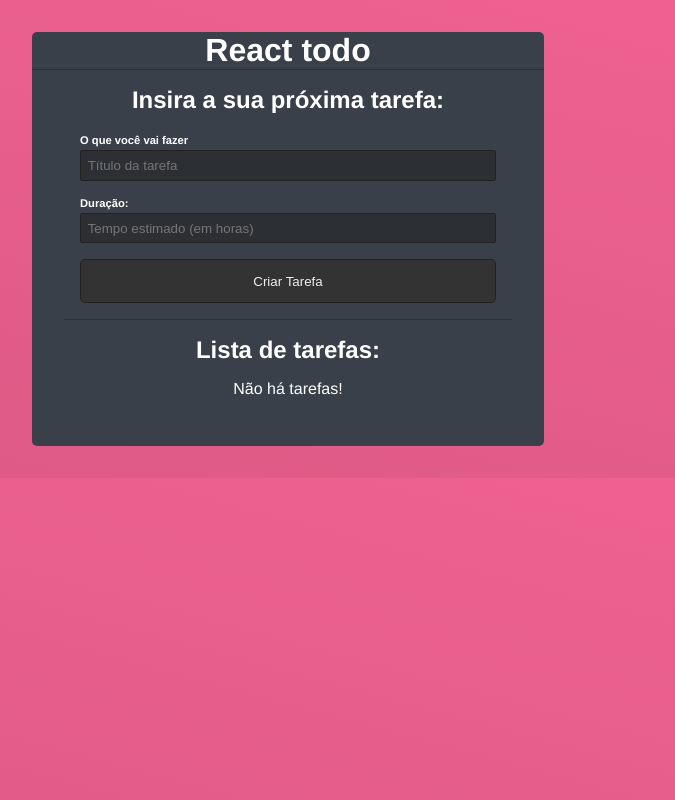
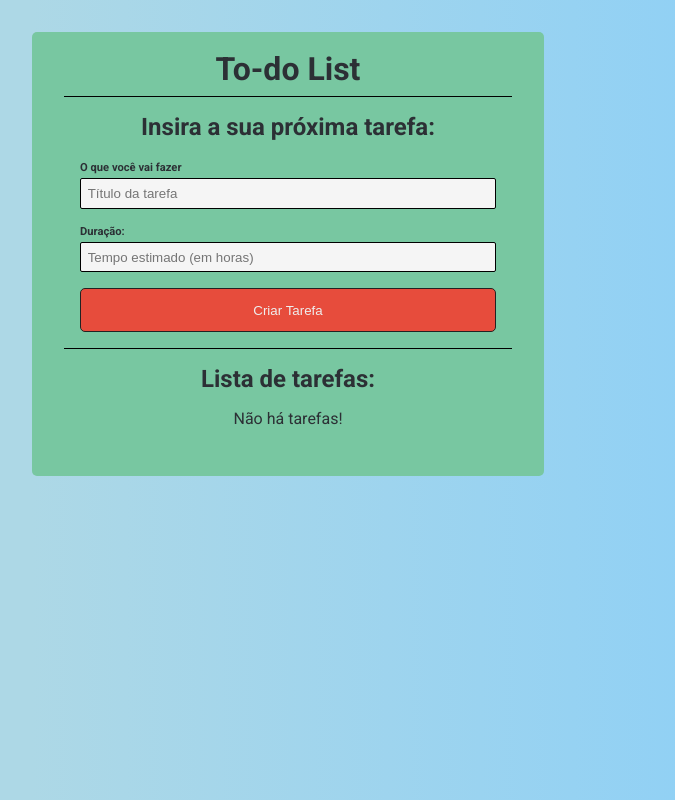
Before and after one commit to vitorlvr/todo-list, a React (Create React App) app: page / in a window 1280 px wide. Shown: the whole page, without its empty margins (352-1027 px from the left). Built offline with nearby package versions, Linux system fonts and the light colour scheme; data requests are answered from the project's data file.

Commit message:
feat + fix: melhorando Ux/Ui e corrigindo erros

```diff
--- a/public/index.html
+++ b/public/index.html
@@ -8,6 +8,7 @@
     <meta name="description" content="Web site created using create-react-app"/>
     <link rel="apple-touch-icon" href="%PUBLIC_URL%/logo192.png" />
     <link rel="manifest" href="%PUBLIC_URL%/manifest.json" />
+    <link rel="stylesheet" href="https://fonts.googleapis.com/css2?family=Roboto:wght@400;700&display=swap">
     <title>To-do List</title>
   </head>
   <body>
--- a/src/App.css
+++ b/src/App.css
@@ -1,14 +1,16 @@
 .App {
     width: 40%;
     margin: 2em auto;
-    background-color: #394049;
+    background-color: #78c7a1; /* Verde claro complementar ao azul do fundo */
+    padding-top: 10px;
     border-radius: 5px;
-    color: #fff;
+    color: #2c3035;
 }
 
 .todo-header {
-    padding: 0.em;
-    border-bottom: 1px solid #2c3035;
+    padding: 0.5em;
+    border-bottom: 1px solid black;
+    margin: 0 2em;
     text-align: center;
 }
 
@@ -19,7 +21,7 @@
 .form-todo {
     padding: 1em;
     margin: 0 2em;
-    border-bottom: 1px solid #2c3035;
+    border-bottom: 1px solid black;
 }
 
 .form-todo h2, .list-todo h2 {
@@ -40,15 +42,15 @@
 }
 
 .form-control input {
-    border: 1px solid #222;
+    border: 1px solid black;
     border-radius: 2px;
-    background-color: #2c3035;
+    background-color: #f5f5f5;
     padding: 0.5em;
     color: #dfdfdf;
 }
 
 input[type="submit"] {
-    background-color: #333;
+    background-color: #e74c3c;
     color: #eee;
     display: block;
     width: 100%;
@@ -56,6 +58,10 @@ input[type="submit"] {
     border-radius: 5px;
     padding: 1em;
     cursor: pointer;
+}
+
+input[type="submit"]:hover {
+    background-color: #c0392b;
 }
 
 .list-todo {
--- a/src/App.js
+++ b/src/App.js
@@ -15,14 +15,15 @@ function App() {
     const loadData = async () => {
       setLoading(true);
 
-      const res = await fetch(API + "/todos")
-        .then((res) => res.json())
-        .then((data) => data)
-        .catch((err) => console.log(err));
-
+      try {
+        const res = await fetch(API + "/todos");
+        const data = await res.json();
+        setTodos(data);
+      } catch (err) {
+        console.error(err);
+      } finally {
         setLoading(false);
-
-      setTodos(res);
+      }
     };
 
     loadData();
@@ -32,7 +33,7 @@ function App() {
     e.preventDefault();
 
     const todo = {
-      id: Math.random(),
+      id: Date.now(),
       title,
       time,
       done: false,
@@ -50,10 +51,9 @@ function App() {
 
     setTitle("");
     setTime("");
-  }
+  };
 
   const handleDelete = async (id) => {
-
     await fetch(API + "/todos/" + id, {
       method: "DELETE",
     });
@@ -64,7 +64,8 @@ function App() {
   const handleEdit = async (todo) => {
     todo.done = !todo.done;
 
-    const data = await fetch(API + "/todos/" + todo.id, {
+    try {
+      await fetch(API + "/todos/" + todo.id, {
         method: "PUT",
         body: JSON.stringify(todo),
         headers: {
@@ -73,45 +74,62 @@ function App() {
       });
 
       setTodos((prevState) =>
-      prevState.map((t) => (t.id === data.id ? (t = data) : t))
+        prevState.map((t) => (t.id === todo.id ? todo : t))
       );
+    } catch (err) {
+      console.error(err);
+    }
   };
 
-  if(loading) {
-    return <p>Carregando...</p>
+  if (loading) {
+    return <p>Carregando...</p>;
   }
 
   return (
     <div className="App">
       <div className="todo-header">
-        <h1>React todo</h1>
+        <h1>To-do List</h1>
       </div>
       <div className="form-todo">
         <h2>Insira a sua próxima tarefa:</h2>
-        <form onSubmit = {handleSubmit}>
+        <form onSubmit={handleSubmit}>
           <div className="form-control">
             <label htmlFor="title">O que você vai fazer</label>
-            <input type="text" name="title" placeholder="Título da tarefa" onChange={(e) => setTitle(e.targetvalue)} value={title || ""} required></input>
+            <input
+              type="text"
+              name="title"
+              placeholder="Título da tarefa"
+              onChange={(e) => setTitle(e.target.value)}
+              value={title || ""}
+              required
+            />
           </div>
           <div className="form-control">
             <label htmlFor="time">Duração:</label>
-            <input type="text" name="time" placeholder="Tempo estimado (em horas)" onChange={(e) => setTime(e.targetvalue)} value={time || ""} required></input>
+            <input
+              type="text"
+              name="time"
+              placeholder="Tempo estimado (em horas)"
+              onChange={(e) => setTime(e.target.value)}
+              value={time || ""}
+              required
+            />
           </div>
-          <input type="submit" value="Criar Tarefa"></input>
+          <input type="submit" value="Criar Tarefa" />
         </form>
       </div>
       <div className="list-todo">
         <h2>Lista de tarefas:</h2>
         {todos.length === 0 && <p>Não há tarefas!</p>}
         {todos.map((todo) => (
-          <div className='todo' key={todo.id}>
+          <div className="todo" key={todo.id}>
             <h3 className={todo.done ? "todo-done" : ""}>{todo.title}</h3>
             <p>Duração: {todo.time}</p>
-            <div className='actions'>
+            <div className="actions">
               <span onClick={() => handleEdit(todo)}>
                 {todo.done ? <BsBookmarkCheck /> : <BsBookmarkCheckFill />}
               </span>
-              <BsTrash onClick={() => handleDelete(todo.id)}/>
+              <BsTrash onClick={() => handleDelete(todo.id)} />
             </div>
           </div>
         ))}
--- a/src/index.css
+++ b/src/index.css
@@ -1,9 +1,9 @@
 html {
-  background: linear-gradient(195deg, rgba(240, 98, 146, 1) 0%, rgba(221, 89, 133, 1) 98%);
+  background: linear-gradient(90deg, rgba(173, 216, 230, 1) 30%, rgba(135, 206, 250, 1) 100%);
 }
 
 body {
   margin: 0%;
   padding: 0;
-  font-family: helvetica;
+  font-family: 'Roboto', sans-serif;
 }
```
Also changed, not shown: package.json (+4 -9 lines), 1 other file (tests, documents, lock files or other folders). Lines whose indentation alone changed are shown as unchanged.
